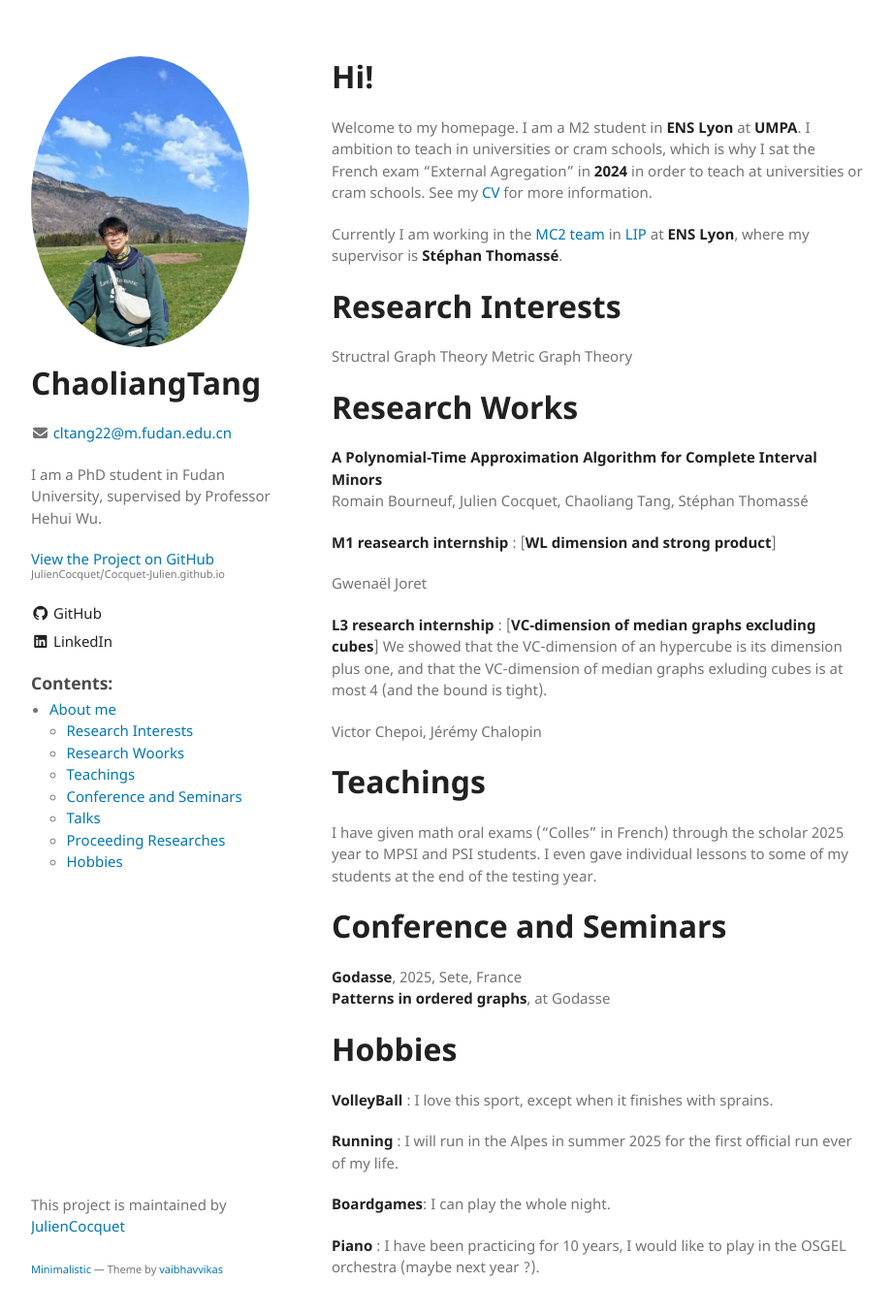
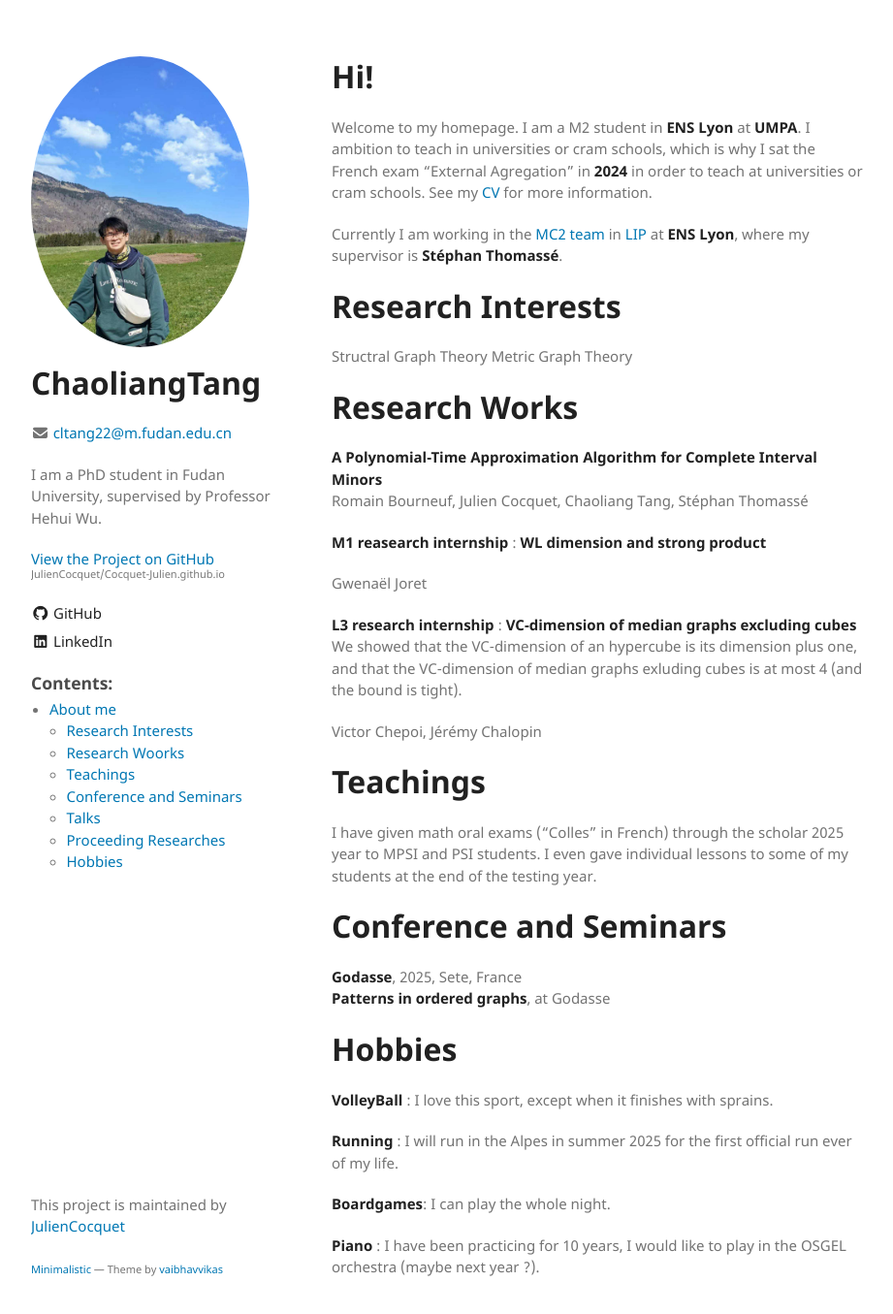
Before and after one commit to JulienCocquet/Cocquet-Julien.github.io, a Jekyll site: the page built from index.md, in a window 1280 px wide and 1368 px high. Shown: the top 1355 px of the window at 97% size, without its empty margins (178-1099 px from the left). Built offline with Jekyll 4.4.1, drawn with Linux system fonts in a browser that asks for light colours; our own code applies the rules of GitHub Pages for plain Markdown files.

```diff
--- a/index.md
+++ b/index.md
@@ -25,11 +25,11 @@ Metric Graph Theory
 [**A Polynomial-Time Approximation Algorithm for Complete Interval Minors**](https://arxiv.org/abs/2505.05997)
 Romain Bourneuf, Julien Cocquet, Chaoliang Tang, Stéphan Thomassé
 
-**M1 reasearch internship** : [**WL dimension and strong product**]
+**M1 reasearch internship** : **WL dimension and strong product**
 
 Gwenaël Joret
 
-**L3 research internship** : [**VC-dimension of median graphs excluding cubes**] We showed that the VC-dimension of an hypercube is its dimension plus one, and that the VC-dimension of median graphs exluding cubes is at most 4 (and the bound is tight).
+**L3 research internship** : **VC-dimension of median graphs excluding cubes** We showed that the VC-dimension of an hypercube is its dimension plus one, and that the VC-dimension of median graphs exluding cubes is at most 4 (and the bound is tight).
 
 Victor Chepoi, Jérémy Chalopin
 
```
